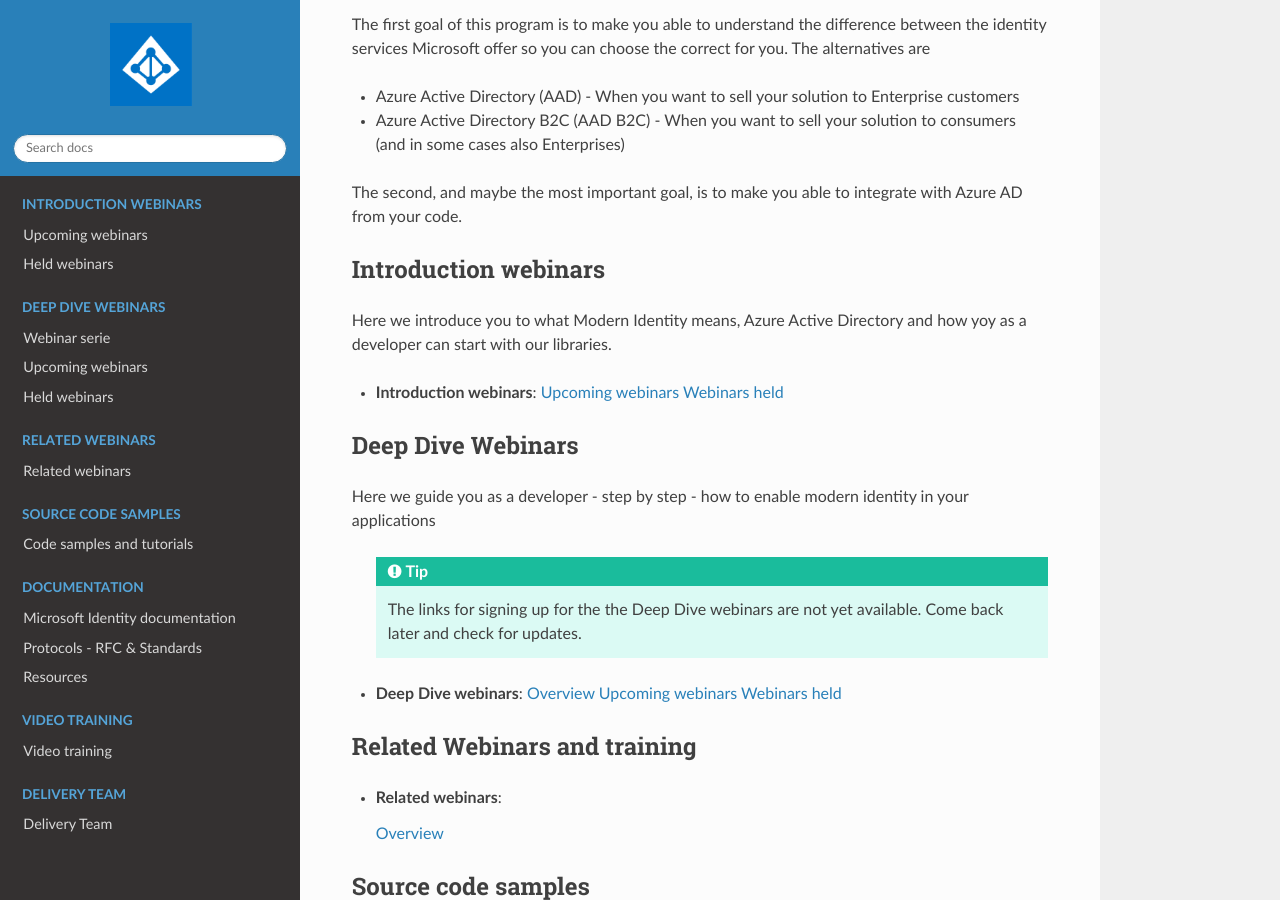
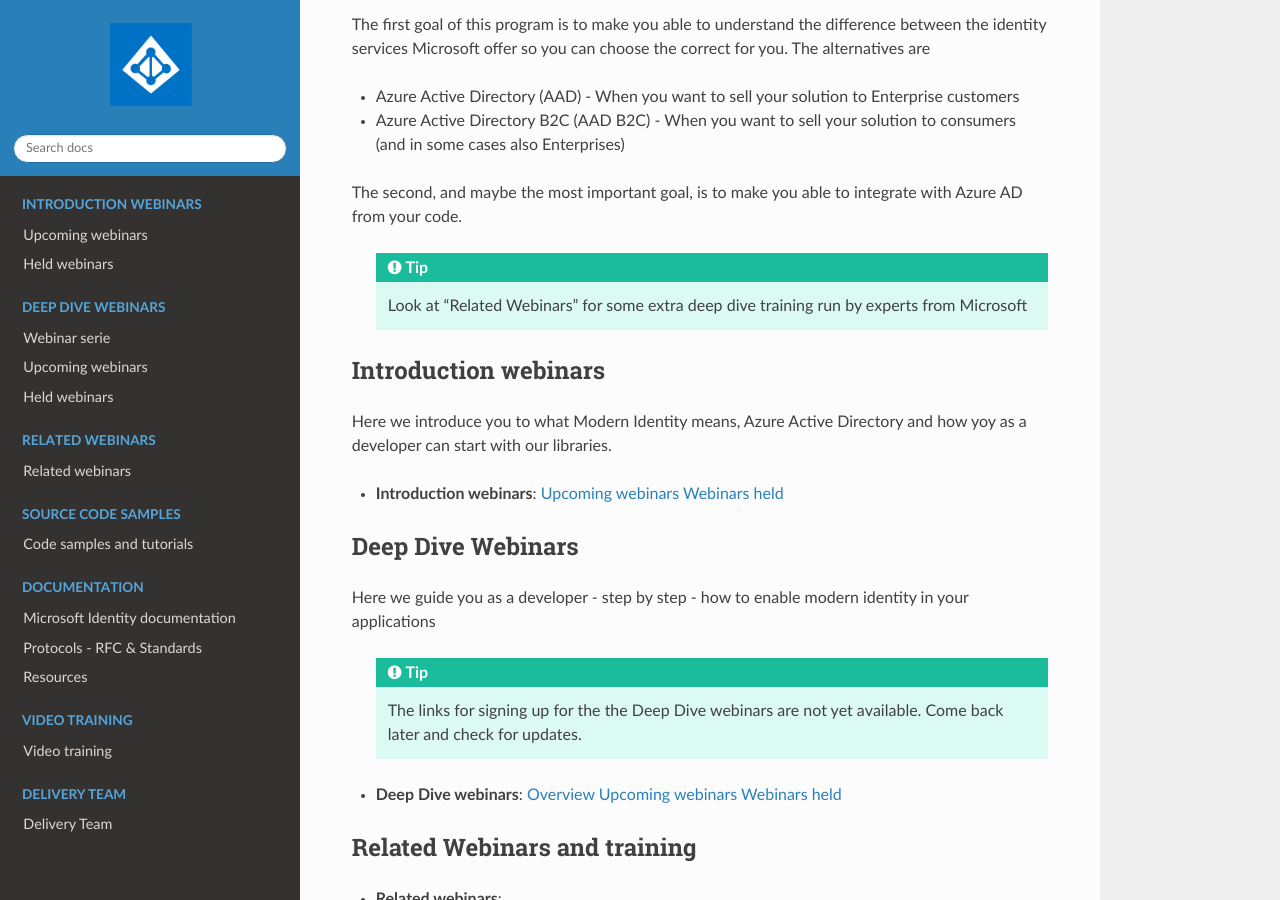
Before and after one commit to RonnyA/ModernIdentity, a Sphinx documentation site: the page built from docs/source/index.rst, in a window 1280 px wide and 900 px high, scrolled down 315 px. Built offline with Sphinx 7.4.7 and the Read the Docs theme 2.0.0, drawn with Linux system fonts in a browser that asks for light colours.

Commit message:
Added "tip" for Related webinars

```diff
--- a/docs/source/index.rst
+++ b/docs/source/index.rst
@@ -20,6 +20,9 @@
 * Azure Active Directory B2C (AAD B2C) - When you want to sell your solution to consumers (and in some cases also Enterprises)
 
 The second, and maybe the most important goal, is to make you able to integrate with Azure AD from your code.
+
+
+  .. tip:: Look at "Related Webinars" for some extra deep dive training run by experts from Microsoft
 
 
 
```
